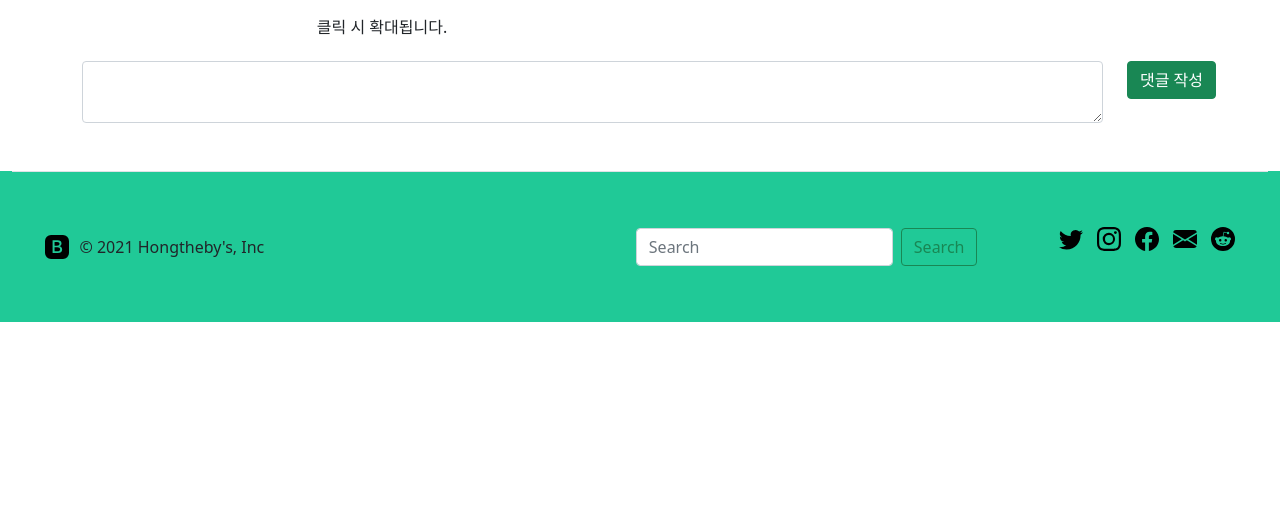
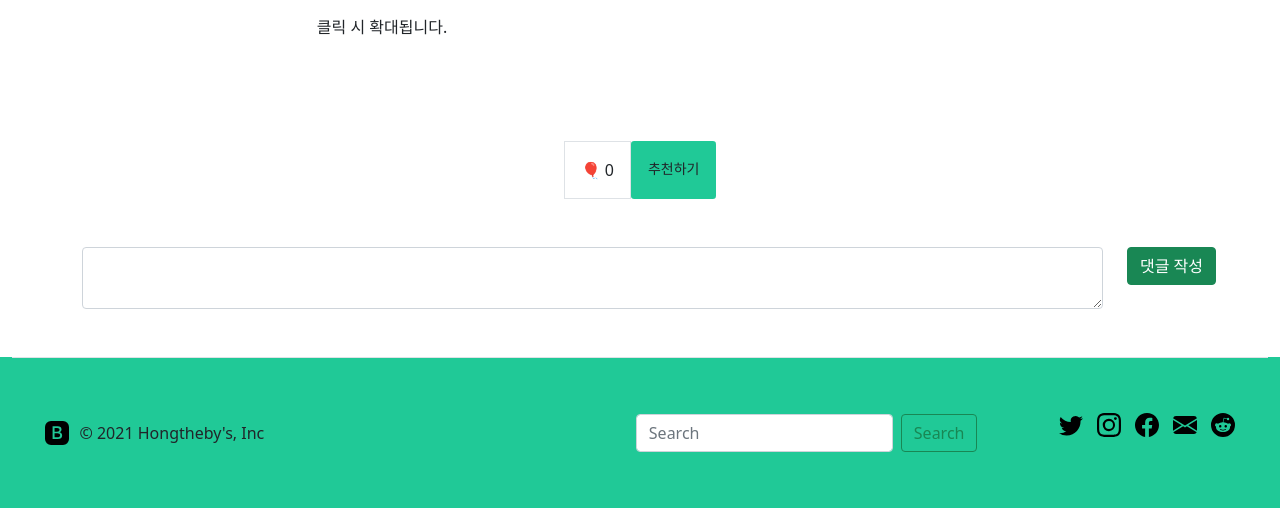
Before and after one commit to loco-co/Hongtheby, a Django app: page /art/3/ in a window 1280 px wide. Shown: the part 734-1242 px from the top of the page. Before the commit the page ends 1056 px from the top, so only its background shows below. Run offline with Django 3.2, Linux system fonts and the light colour scheme; data comes from the database, SQL or seed files in the repository; both versions use the stored data as it was after the commit; some libraries are stand-ins or nearby versions.

Commit message:
추천 기능

```diff
--- a/art/models.py
+++ b/art/models.py
@@ -2,7 +2,7 @@ from django.db import models
 from django.contrib.auth.models import User
 
 class Item(models.Model):
-    author = models.ForeignKey(User, on_delete=models.CASCADE)
+    author = models.ForeignKey(User, on_delete=models.CASCADE, related_name='author_item')
     subject = models.CharField(max_length=200)
     title = models.CharField(max_length=20)
     price = models.IntegerField()
@@ -10,13 +10,15 @@ class Item(models.Model):
     create_date = models.DateTimeField()
     modify_date = models.DateTimeField(null=True, blank=True)
     image = models.ImageField(upload_to='images/', blank=True, null=True)
+    voter = models.ManyToManyField(User, related_name='voter_item')  # 추천인 추가
 
     def __str__(self):  # id 대신 제목을 반환하도록
         return self.title
 
 class Comment(models.Model):
-    author = models.ForeignKey(User, on_delete=models.CASCADE)
+    author = models.ForeignKey(User, on_delete=models.CASCADE, related_name='author_comment')
     content = models.TextField()
     create_date = models.DateTimeField()
     modify_date = models.DateTimeField(null=True, blank=True)
     item = models.ForeignKey(Item, null=True, blank=True, on_delete=models.CASCADE)
+    voter = models.ManyToManyField(User, related_name='voter_comment')  # 추천인 추가
--- a/art/urls.py
+++ b/art/urls.py
@@ -13,4 +13,5 @@ urlpatterns = [
     path('comment/create/item/<int:item_id>/', views.comment_create, name='comment_create'),
     path('comment/modify/item/<int:comment_id>/', views.comment_modify, name='comment_modify'),
     path('comment/delete/item/<int:comment_id>/', views.comment_delete, name='comment_delete'),
+    path('vote/item/<int:item_id>/', views.vote_item, name='vote_item'),
 ]
--- a/art/views.py
+++ b/art/views.py
@@ -147,3 +147,16 @@ def comment_delete(request, comment_id):
     else:
         comment.delete()
     return redirect('art:detail', item_id=comment.item.id)
+
+def vote_item(request, item_id):
+    """
+    item 추천
+    """
+    item = get_object_or_404(Item, pk=item_id)
+    if request.user == item.author:
+        messages.warning(request, '본인이 작성한 글은 추천할수 없습니다')
+    if request.user in item.voter.all():
+        messages.warning(request, '이미 추천한 게시글입니다')
+    else:
+        item.voter.add(request.user)
+    return redirect('art:detail', item_id=item.id)
--- a/static/style.css
+++ b/static/style.css
@@ -15,6 +15,7 @@
     display: inline-block;
     width: 350px;
     height: 400px;
+    margin-top: 20px;
     }
 .detail-box {
     display: inline-block;
@@ -57,3 +58,6 @@
     font-size:0.7em;
 }
 a { text-decoration:none }
+.mt-6 {
+  margin-top: 66px !important;
+}
--- a/templates/art/item_detail.html
+++ b/templates/art/item_detail.html
@@ -19,7 +19,7 @@
             <div class="detail-box d-flex justify-content-center">
             <img src="{{ item.image.url }}" class="img-thumbnail rounded float-start" alt="...">
             </div>
-            <div class="d-flex justify-content-center"><h6>클릭 시 확대됩니다.</h6></div>
+            <div class="mb-5 d-flex justify-content-center"><h6>클릭 시 확대됩니다.</h6></div>
         </div>
 
     <div class="col">
@@ -51,6 +51,14 @@
             data-uri="{% url 'art:item_delete' item.id  %}">삭제</a>
         </div>
     {% endif %}
+    <!-- 추천 배너 -->
+    <div class="my-5 d-flex justify-content-center">
+    <div class="bg-white text-center p-3 border font-weight-bolder"
+         style="white-space: nowrap;">🎈  {{item.voter.count}}</div>
+    <a href="#" data-uri="{% url 'art:vote_item' item.id  %}"
+       class="recommend btn btn-sm p-3" style="background-color: #20c997">추천하기</a>
+    </div>
+
     <!-- 댓글 Start -->
     {% if item.comment_set.count > 0 %}
     <div class="mt-3">
@@ -63,9 +71,9 @@
             <div class="col">
                 {{ comment.content }}
             </div>
-            {% if request.user == comment.author %}
             <div class="col-4 d-flex justify-content-end mx-1" style="white-space: nowrap;">
                 {{ comment.create_date }}
+                {% if request.user == comment.author %}
                 {% if comment.modify_date %}
                 ({{ comment.modify_date }}, 수정됨.)
                 {% endif %}
@@ -105,6 +113,9 @@ $(document).ready(function(){
             location.href = $(this).data('uri');
         }
     });
+    $(".recommend").on('click', function() {
+        location.href = $(this).data('uri');
+    });
 });
 </script>
 {% endblock %}
--- a/templates/base.html
+++ b/templates/base.html
@@ -8,7 +8,7 @@
     <!-- Bootstrap CSS -->
     <link rel="stylesheet" type="text/css" href="{% static 'bootstrap.min.css' %}">
     <!-- project CSS -->
-    <link rel="stylesheet" type="text/css" href="{% static 'style.css' %}"> <!-- stylesheet 파일 경로 -->
+    <link rel="stylesheet" type="text/css" href="{% static 'style.css' %}?after "> <!-- stylesheet 파일 경로 -->
     <title>Hongtheby's</title>
 </head>
 <body>
```
Also changed, not shown: templates/art/item_list.html (+6 -2 lines), art/migrations/0009_auto_20211119_1652.py (added), db.sqlite3.
